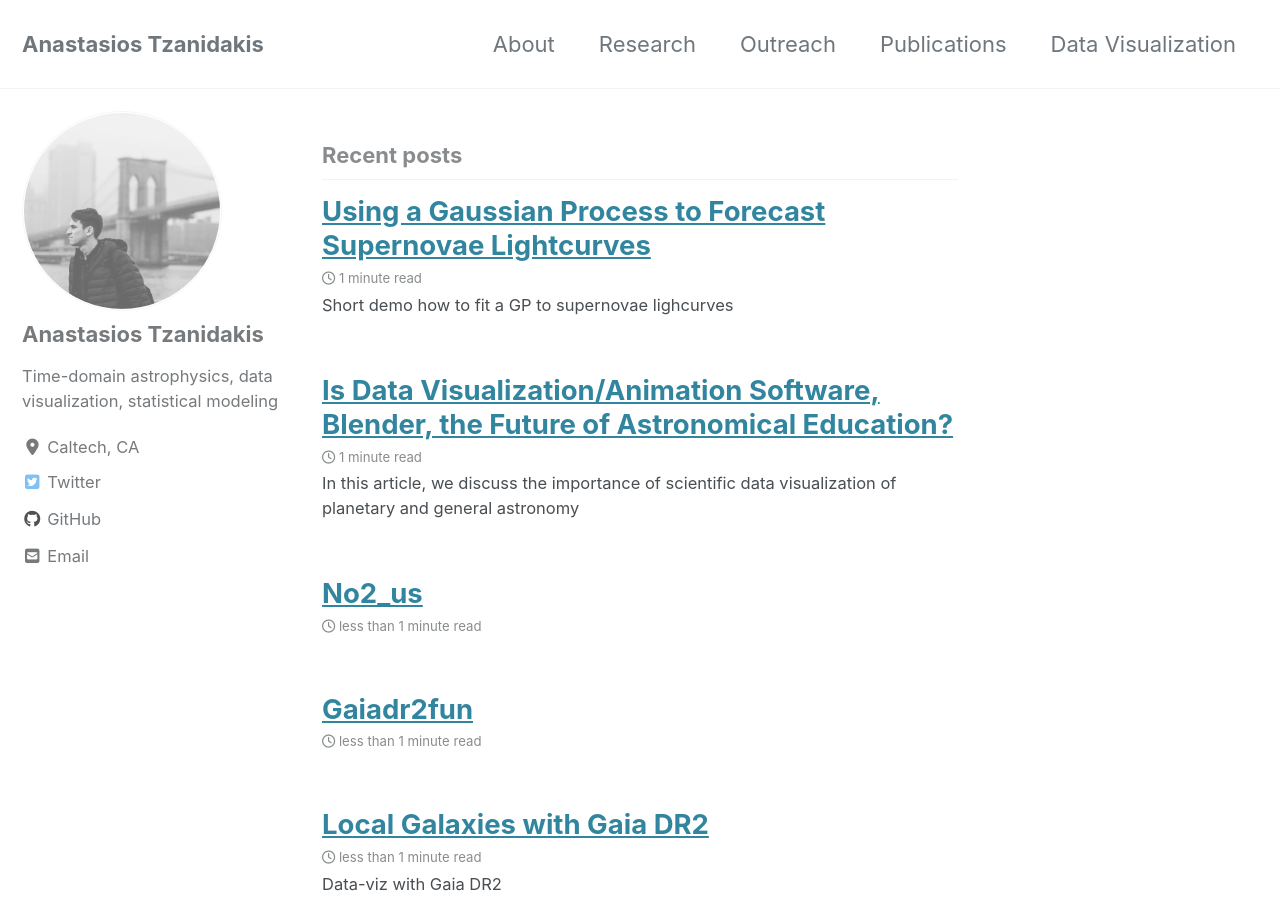
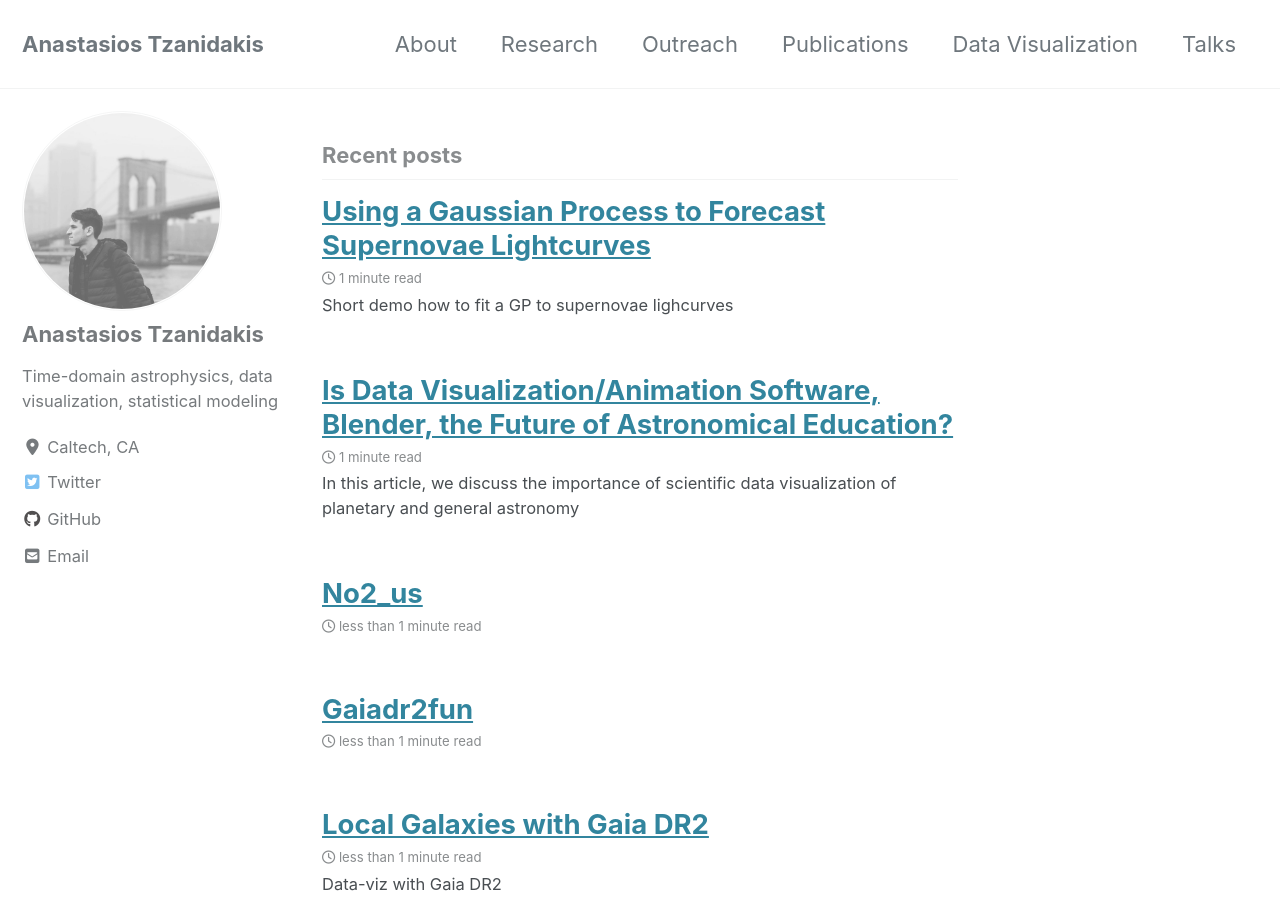
Before and after one commit to AndyTza/andytza.github.io, a Jekyll site: the page built from index.html, in a window 1280 px wide and 900 px high. Built offline with Jekyll 4.4.1, drawn with Linux system fonts in a browser that asks for light colours; cached includes are drawn as plain includes; nearby versions of some CDN libraries; the list of posts is cut into pages by our own code.

Commit message:
new page

```diff
--- a/_data/navigation.yml
+++ b/_data/navigation.yml
@@ -10,6 +10,8 @@ main:
     url: /publications/
   - title: "Data Visualization"
     url: /data_viz/
+  - title: "Talks"
+    url: /my_talks/
   # - title: "Sample Posts"
   #   url: /year-archive/
   # - title: "Sample Collections"
--- a/_pages/Talks.md
+++ b/_pages/Talks.md
@@ -1,6 +1,6 @@
 ---
 layout: archive
-permalink: /research/
+permalink: /my_talks/
 title: "Research projects"
 author_profile: true
 ---
```
